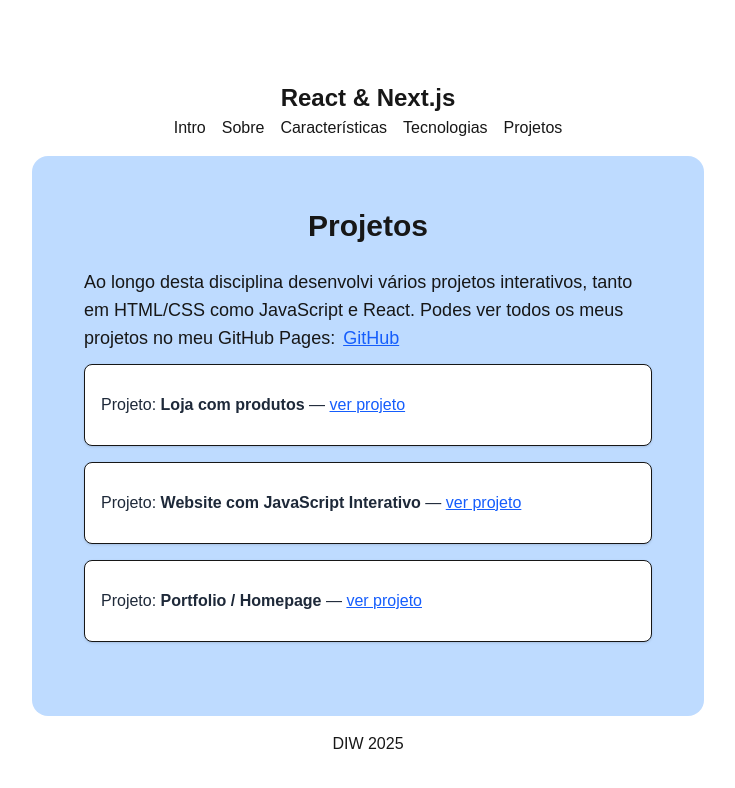
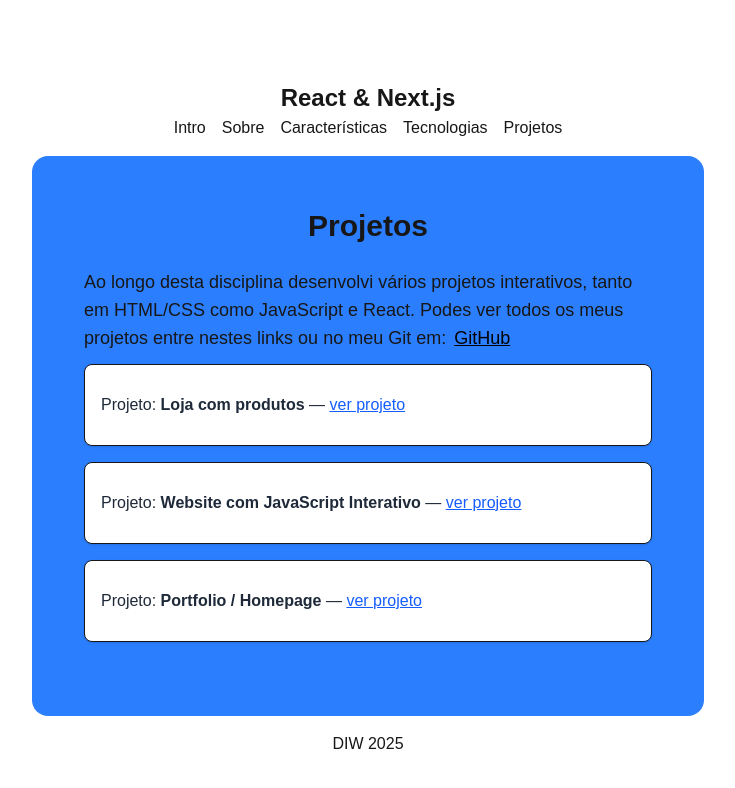
Before and after one commit to guilherme-coelho-a22405805/a22405805_react_next.js, a Next.js app: page /projetos in a window 1280 px wide. Shown: the top 788 px of the page, without its empty margins (272-1007 px from the left). Built offline with nearby package versions, Linux system fonts and the light colour scheme.

Commit message:
Final Lab9 "I hope"

```diff
--- a/app/layout.tsx
+++ b/app/layout.tsx
@@ -40,7 +40,7 @@
           </nav>
         </header>
 
-        <main className="bg-blue-200 p-5 rounded-2xl max-w-2xl min-h-[70vh]">
+        <main className="bg-blue-500 p-5 rounded-2xl max-w-2xl min-h-[70vh]">
           {children}
         </main>
 
--- a/components/DescricaoProjetos/DescricaoProjetos.tsx
+++ b/components/DescricaoProjetos/DescricaoProjetos.tsx
@@ -6,11 +6,11 @@
       <p className="text-lg">
         Ao longo desta disciplina desenvolvi vários projetos interativos, tanto
         em HTML/CSS como JavaScript e React.
-        Podes ver todos os meus projetos no meu GitHub Pages:
+        Podes ver todos os meus projetos entre nestes links ou no meu Git em:
         <a
           href="https://github.com/guilherme-coelho-a22405805"
           target="_blank"
-          className="text-blue-600 underline ml-2"
+          className="text-black underline ml-2"
         >
           GitHub
         </a>
```
